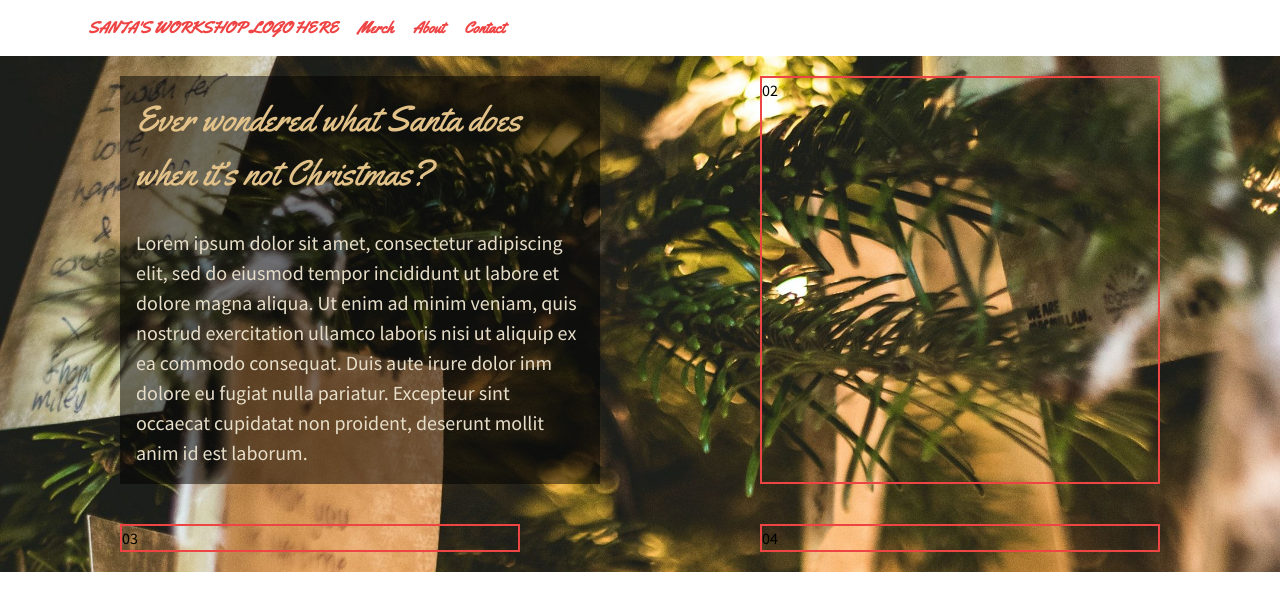
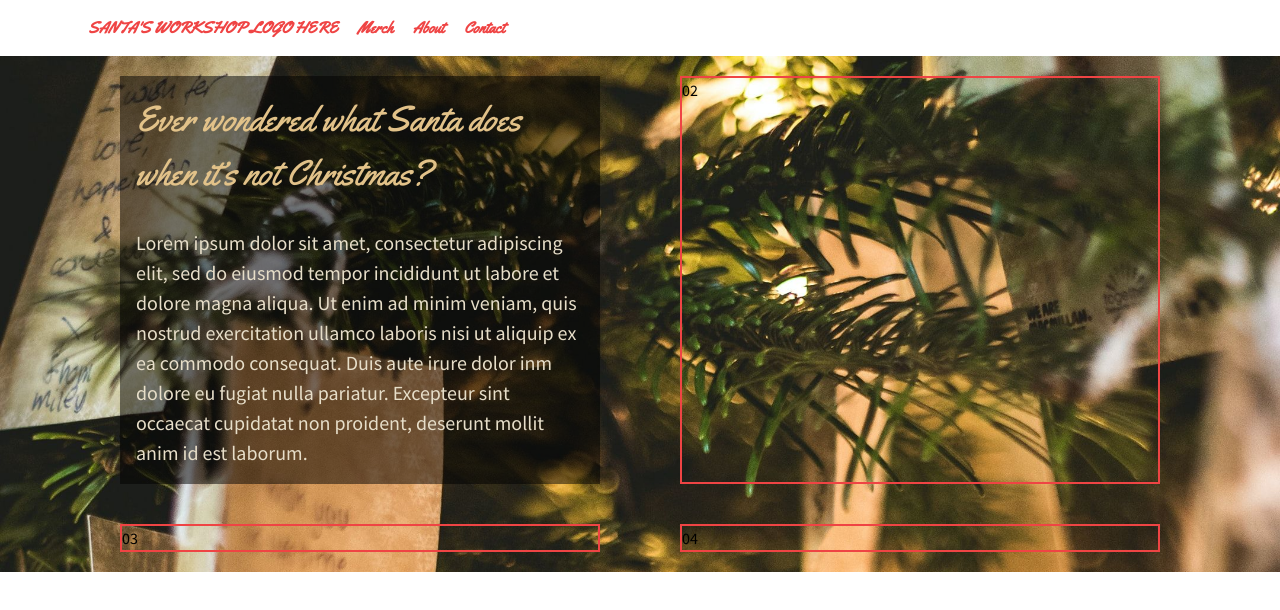
Before and after one commit to ToniHalmetoja/santas-workshop, a website: page public/index.html in a window 1280 px wide. Drawn offline with Linux system fonts and the light colour scheme.

Commit message:
Some minor changes
To match spec. No margins on small display

```diff
--- a/public/index.html
+++ b/public/index.html
@@ -55,8 +55,8 @@
 
     </nav>
     <main class="font-body bg-[url('background.jpeg')] bg-cover bg-no-repeat">
-        <div class="flex flex-row justify-between flex-wrap mx-10">
-            <section class="lg:basis-2/5 m-5 lg:ml-20 bg-backgroundTransparent p-1 lg:p-4">
+        <div class="flex flex-row justify-between flex-wrap md:mx-10">
+            <section class="lg:basis-2/5 md:m-5 lg:ml-20 bg-backgroundTransparent lg:p-4">
 
                 <h2 class="text-crayolasGold text-h3 font-menu">Ever wondered what Santa does when it’s not Christmas?</h2>
 
@@ -65,9 +65,9 @@
                 </p>
 
             </section>
-            <section class="basis-1/3 m-5 lg:mr-20 border-2 border-red-500">02</section>
-            <section class="basis-1/3 m-5 lg:ml-20 border-2 border-red-500">03</section>
-            <section class="basis-1/3 m-5 lg:mr-20 border-2 border-red-500">04</section>
+            <section class="lg:basis-2/5 md:m-5 lg:mr-20 border-2 border-red-500">02</section>
+            <section class="lg:basis-2/5 md:m-5 lg:ml-20 border-2 border-red-500">03</section>
+            <section class="lg:basis-2/5 md:m-5 lg:mr-20 border-2 border-red-500">04</section>
         </div>
     </main>
     <footer>
```
Also changed, not shown: public/styles.css.
